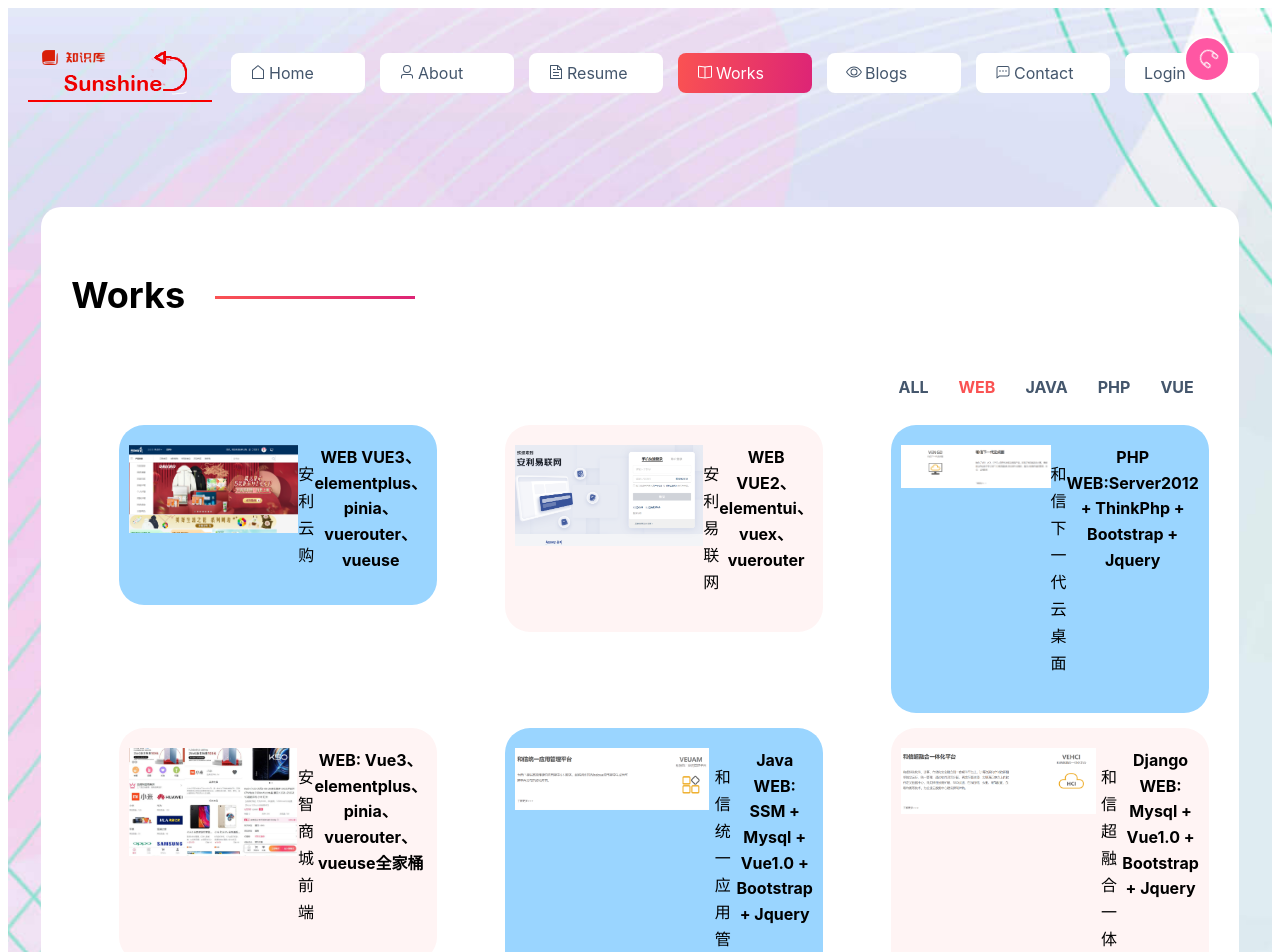
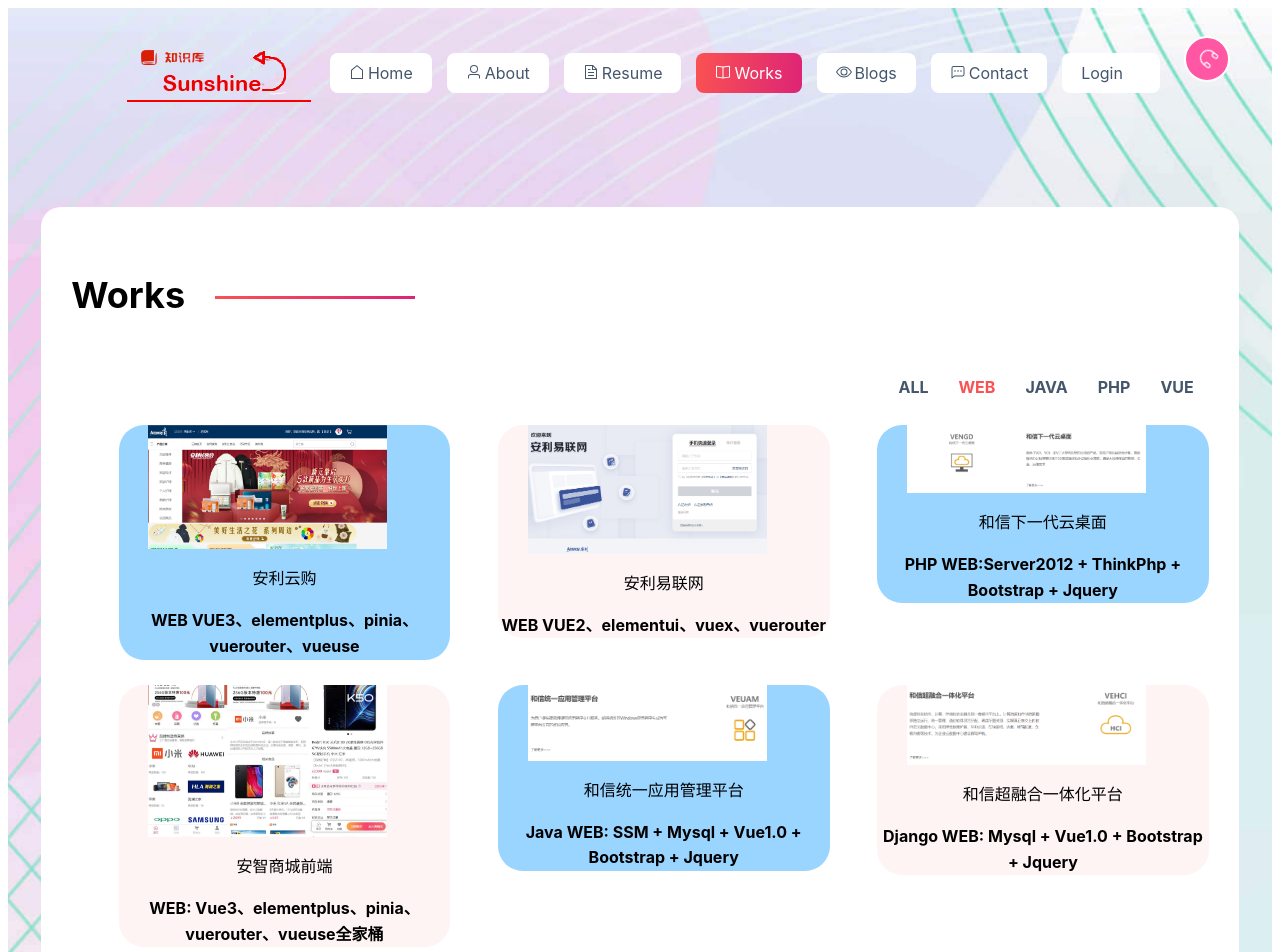
Before and after one commit to ManixChen/manixchen-blog, a Vue app: page /works/webdev in a window 1280 px wide. Shown: the top 952 px of the page. Built offline with nearby package versions, Linux system fonts and the light colour scheme.

Commit message:
基本统一全局响应式字体，后期根据个人需求可以提取或者定制scss即可

```diff
--- a/src/assets/main.css
+++ b/src/assets/main.css
@@ -4,6 +4,7 @@
   max-width: 1280px;
   margin: 0 auto;
   padding: 2rem;
+  font-size: 62.5%;
   font-weight: normal;
 }
 
--- a/src/assets/manix.scss
+++ b/src/assets/manix.scss
@@ -1,4 +1,7 @@
+html{
 
+  font-size: 62.5%;
+}
 body {
   min-height: 100vh;
   color: var(--color-text);
@@ -20,18 +23,18 @@ body {
     'Droid Sans',
     'Helvetica Neue',
     sans-serif;
-  font-size: 16px;
   text-rendering: optimizeLegibility;
   -webkit-font-smoothing: antialiased;
   -moz-osx-font-smoothing: grayscale;
+  font-size: 1.6rem;
 }
 a{
     text-decoration: none;
   }
-  p{
+  p,button {
     font-weight: 400;
-      font-size: 16px;
       line-height: 27px;
+      font-size: 1.6rem;
   }
 
   .bg-danger {
@@ -55,3 +58,7 @@ a{
       font-size: 1.5rem;
     }
   }
+
+  .el-collapse-item{
+    font-size: 1.6rem;
+  }
--- a/src/views/About/AboutMe.vue
+++ b/src/views/About/AboutMe.vue
@@ -29,7 +29,7 @@
             <el-col :sm="24"  >
               <h1 class="title">Personal Info</h1>
             </el-col>
-            <el-col :sm="6" :md="18" :lg="20" >
+            <el-col :sm="6" :md="18" :lg="20" class="about-icon-box">
               <el-row>
                 <el-col :sm="24" :md="12"  >
                   <div class="icon-info-box">
--- a/src/views/About/index.vue
+++ b/src/views/About/index.vue
@@ -36,34 +36,45 @@ import WhatIDo from "./WhatIDo.vue";
   line-height: 200px;
   text-align: center;
   color: #FC156A;
-  font-size: 3rem;
+  font-size: 3.5rem;
 }
 
 .icon-info-box{
   margin-right: 15px;
-  padding: 10px;
+  padding: 10px 0;
   border-radius: 15px;
   min-width: 350px;
   .left-icon{
     display:  inline-block;
-    width: 1.8rem;
-    height: 2.5rem;
-    line-height: 2.5rem;
-    text-align: center;
-    font-size: 1.3rem;
     background: transparent;
     border: 1px solid transparent;
     border-radius: 0.3rem;
     color: rgb(233, 59, 129);
+    text-align: center;
   }
 
   .right-text{
     margin-left: 10px;
     display: inline-block;
-    font-size: 1rem;
+    font-size: 1.8rem;
     div{
       padding-bottom: 5px;
       opacity: 0.6;
+    }
+  }
+}
+
+.about-icon-box .icon-info-box  .left-icon{
+  i{
+    font-size: 3rem;
+    padding: 0.4rem 0.2rem;
+    border-radius: 0.2rem;
+    background: rgba(255,255,255,0.6);
+    border: 1px solid #e5e5e5;
+    margin-top: 0.8rem;
+    &:hover{
+    background: #e5e5e5;
+    border: 1px solid #dddddd;
     }
   }
 }
@@ -75,18 +86,22 @@ import WhatIDo from "./WhatIDo.vue";
     color: rgba(213,102,255,1);
   }
   .left-icon{
-    width: 60px;
-    font-size: 3.6rem;
     vertical-align: top;
+    margin-top: 0px;
     background: none;
     border-color: transparent transparent transparent;
+    i{
+
+    font-size: 5rem;
+    }
   }
 
   .right-text{
     max-width: 70%;
+    font-size: 1.6rem;
     strong{
       padding-top: 10px;
-      font-size: 1.2rem;
+      font-size: 2.2rem;
     }
     p{
       opacity: 0.6;
--- a/src/views/Layout/index.vue
+++ b/src/views/Layout/index.vue
@@ -52,7 +52,9 @@ const { bgmusic,  y } = storeToRefs(indexstore);
     <!-- 二级路由出口 -->
     <div class="main-container">
       <RouterView />
-      <h5 class="footer-copyright">© 2024 All Rights Reserved by Manixchens</h5>
+      <div class="footer-copyright">
+        © 2024 All Rights Reserved by Manixchens use Vue3 and elementplus
+      </div>
     </div>
 
 
@@ -77,7 +79,7 @@ body {
   }
 }
 .btn-drop-menu {
-  font-size: 1.4rem;
+  font-size: 1.8rem;
   height: 45px;
   width: 45px;
   border-radius: 50%;
@@ -199,7 +201,7 @@ header {
   width: 100%;
   text-align: center;
   margin-top: 60px;
-  font-size: 1.2rem;
+  font-size: 1.6rem;
   color: rgba(0, 0, 0, 0.3);
 }
 
--- a/src/views/Resume/index.vue
+++ b/src/views/Resume/index.vue
@@ -11,3 +11,13 @@ import SillsKnowledge from './component/SillsKnowledge.vue';
         <SillsKnowledge/>
     </div>
 </template>
+
+<style lang="scss">
+
+.el-collapse-item__header{
+    font-weight: 400;
+      line-height: 2.7px;
+      font-size: 1.6rem;
+  }
+
+</style>
--- a/src/views/Works/webdev/index.vue
+++ b/src/views/Works/webdev/index.vue
@@ -1,5 +1,5 @@
 <script setup>
-import {  nextTick, onMounted } from "vue";
+import { nextTick, onMounted } from "vue";
 import { useWorksStore } from "@/stores/works";
 import { storeToRefs } from "pinia";
 const worksStore = useWorksStore();
@@ -14,6 +14,8 @@ onMounted(() => {
 <template>
   <div>
     <el-row class="webdev-container" justify="center" :gutter="20">
+      <el-col :sm="24">
+        <el-row >
             <el-col
               :sm="11"
               :md="7"
@@ -26,7 +28,6 @@ onMounted(() => {
                   lazy
                   loading="lazy"
                   fit="cover"
-                style="height: 100%;"
                   :zoom-rate="1.2"
                   :max-scale="7"
                   :min-scale="0.2"
@@ -37,9 +38,13 @@ onMounted(() => {
                   :src="img.src"
                   :title="img.title"
                 />
+               <div>
                 <p>{{ img.title }}</p>
                 <strong>{{ img.desc }}</strong>
                </div>
+              </div>
+            </el-col>
+        </el-row>
       </el-col>
     </el-row>
   </div>
@@ -47,37 +52,37 @@ onMounted(() => {
 
 <style lang="scss">
 .webdev-container {
+  &::after {
+    display: block;
+    clear: both;
+    content: "";
+    height: 0;
+  }
   .icon-info-box {
     border-radius: 25px;
     text-align: center;
-    padding: 20px 10px;
-    margin-bottom: 15px;
-    /***
-    position: relative;
-    &:after{
-        content: "";
+    margin-bottom: 25px;
     display: block;
-        border-radius: 25px;
-        text-align: center;
-        width: 100%;
-        height: 100%;
-        margin-bottom: 15px;
-        background: rgba(255, 113, 113, 0.6);
-        position: absolute;
-         left: 0;
-        top: -15px;
-        opacity: 0;
+    .el-image {
+      display: block;
+      width: 90%;
+      display: flex;
+      align-items: center;
+      justify-content: center;
+      img {
+        width: 80%;
+        &:hover{
+
+          transform: scale(1.5);
+          transition: all 1s    ;
+        }
       }
       &:hover{
-        transform: scale(1.2);
-        transition-duration: 0.2s;
-        &:after{
-            margin-left: 0;
-            margin-top: 15px;
-            transition: 2s;
-            opacity: 0.2;
+
+        transform: scale(1.5);
+        transition: all 1s    ;
       }
-    }**/
+    }
   }
 }
 </style>
```
Also changed, not shown: src/main.js (line endings or trailing spaces), src/views/Contact/index.vue (line endings or trailing spaces). Lines whose indentation alone changed are shown as unchanged.
